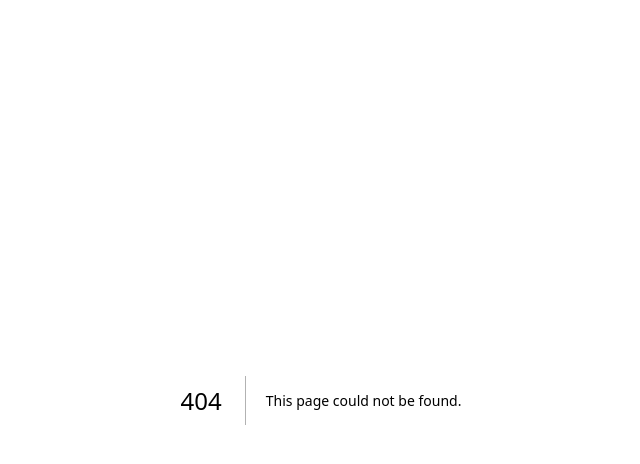
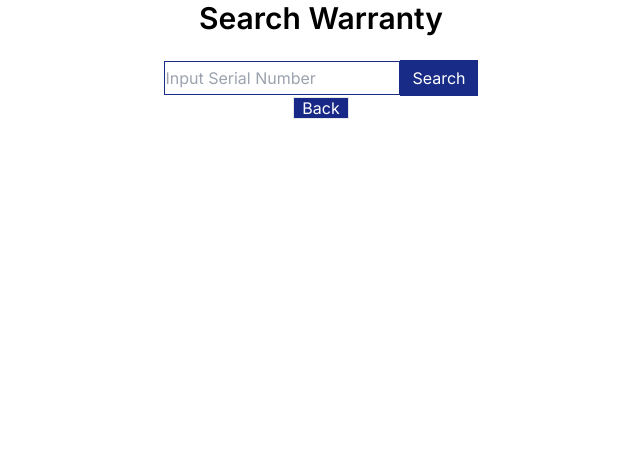
Before and after one commit to DavidSpaice/next, a Next.js app: page /warranty-management/search-warranty in a window 1280 px wide. Before the commit this address had no page. Shown: the top 464 px of the page, without its empty margins (319-959 px from the left). Built offline with nearby package versions, Linux system fonts and the light colour scheme.

Commit message:
updated warranty search

```diff
--- /dev/null
+++ b/app/warranty-management/page.tsx
@@ -0,0 +1,16 @@
+import Link from 'next/link'
+import React from 'react'
+
+function page() {
+    return (
+        <div className='w-full h-screen flex flex-col justify-center items-center'>
+            <Link href="/warranty-management/search-warranty"><button className='bg-[#182887] px-2 text-white hover:text-gray-300'>Search Warranty</button></Link>
+            <br />
+            <Link href="/warranty-management/modify-warranty"><button className='bg-[#182887] px-2 text-white hover:text-gray-300'>Modify Warranty</button></Link>
+            <br />
+            <Link href="/warranty-management/delete-warranty"><button className='bg-[#182887] px-2 text-white hover:text-gray-300'>Delete Warranty</button></Link>
+        </div>
+    )
+}
+
+export default page
--- /dev/null
+++ b/app/warranty-management/search-warranty/Component.tsx
@@ -0,0 +1,127 @@
+"use client"
+import React, { useState } from 'react';
+import { Dayjs } from "dayjs";
+import Link from 'next/link';
+
+function MidDesk() {
+
+    interface NewItem {
+        id: any;
+        model: string;
+        serialNumber: string;
+        installationDate: Dayjs | null;
+    }
+
+    interface WarrantyType {
+        installType: string;
+        firstName: string;
+        lastName: string;
+        email: string;
+        streetAddress: string;
+        city: string;
+        stateProvince: string;
+        postalCode: string;
+        country: string;
+        phone: string;
+        dealerName: string;
+        dealerEmail: string;
+        dealerPhone: string;
+        dealerAddress: string;
+        dealerId: string;
+        extension?: string;
+        items: NewItem[];
+        agreedToTerms: boolean;
+    }
+
+    const [serialNumber, setSerialNumber] = useState('');
+    const [warrantyData, setWarrantyData] = useState<WarrantyType | null>();
+    const [filteredModel, setFilteredModel] = useState<string | null>(null);
+    const [error, setError] = useState("");
+
+    const handleSearch = async () => {
+        try {
+            const response = await fetch('https://airtek-warranty.onrender.com/warranties/search-warranty', {
+                method: 'POST',
+                headers: {
+                    'Content-Type': 'application/json',
+                },
+                body: JSON.stringify({ serialNumber }),
+            });
+
+            if (!response.ok) {
+                // console.log(serialNumber);
+                setError('Warranty not found');
+                setWarrantyData(null);
+                return;
+            }
+
+            const data = await response.json();
+            setWarrantyData(data);
+            setError("");
+
+            const matchingItem = data.items.find((item: NewItem) => item.serialNumber.toLowerCase() === serialNumber.toLowerCase());
+
+            if (matchingItem) {
+                setFilteredModel(matchingItem.model);
+                setError("");
+            } else {
+                setError("Model not found for the provided serial number");
+                setFilteredModel(null); // Reset filtered model
+            }
+
+        } catch (error) {
+            console.error('Error searching for warranty:', error);
+            setError('An error occurred while searching for warranty');
+            setWarrantyData(null);
+        }
+    };
+
+
+    return (
+        <div className='w-screen text-center sm:text-left flex flex-col justify-center items-center'>
+            <h1 className='text-3xl font-semibold'>Search Warranty</h1>
+            <br />
+            <div>
+
+                <input
+                    type="text"
+                    value={serialNumber}
+                    onChange={(e) => setSerialNumber(e.target.value)}
+                    className='border border-[#182c87] py-1 outline-none'
+                    placeholder='Input Serial Number'
+                />
+
+                <button className='bg-[#182c87] px-3 py-1.5 text-white' onClick={handleSearch}>Search</button>
+            </div>
+            {error && <p className='text-red-700'>{error}</p>}
+            {warrantyData && (
+                <div>
+                    <h2 className='text-xl font-semibold'>Warranty Information:</h2>
+                    <br />
+                    <h2 className='text-lg font-semibold'>Model Information:</h2>
+                    <p><span className='text-lg font-semibold'>Model: </span>{filteredModel}</p> <p><span className='text-lg font-semibold'>Serial Number: </span>{serialNumber}</p>
+                    <br />
+
+                    <p><span className='text-lg font-semibold'>Owner Name: </span>{warrantyData.firstName} {warrantyData.lastName}</p>
+                    <p> <span className='text-lg font-semibold'>Owner Address: </span>{warrantyData.streetAddress} {warrantyData.city}, {warrantyData.stateProvince} {warrantyData.country}, {warrantyData.postalCode}</p>
+                    <p>  <span className='text-lg font-semibold'>Owner Phone: </span>{warrantyData.phone}</p>
+
+                    <p>  <span className='text-lg font-semibold'>Owner Email: </span>{warrantyData.email}</p>
+                    <br />
+                    <span className='text-lg font-semibold'>Dealer Information: </span>
+                    <p>{warrantyData.dealerName}</p>
+                    <p>{warrantyData.dealerEmail}</p>
+                    <p>{warrantyData.dealerPhone}</p>
+                    <p>{warrantyData.dealerAddress}</p>
+                </div>
+            )}
+
+            <div>
+                <Link href="/warranty-management" className='border bg-[#182887] px-2  hover:text-gray-300 text-white'>Back</Link>
+            </div>
+
+        </div>
+    );
+}
+
+export default MidDesk
--- /dev/null
+++ b/app/warranty-management/search-warranty/page.tsx
@@ -0,0 +1,11 @@
+import React from 'react'
+import MidDesk from './Component'
+
+function page() {
+
+  return (
+    <div><MidDesk /></div>
+  )
+}
+
+export default page
```
